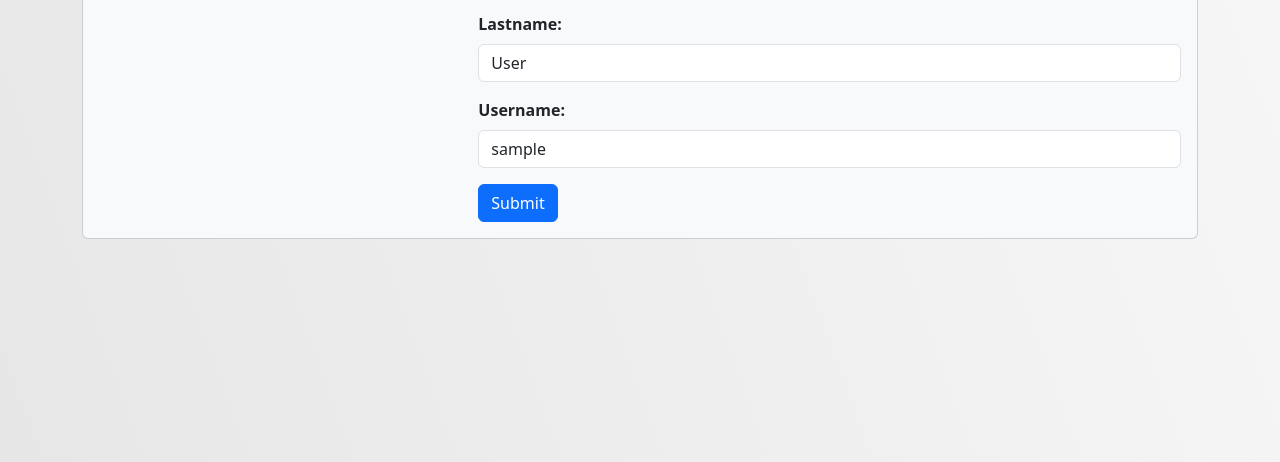
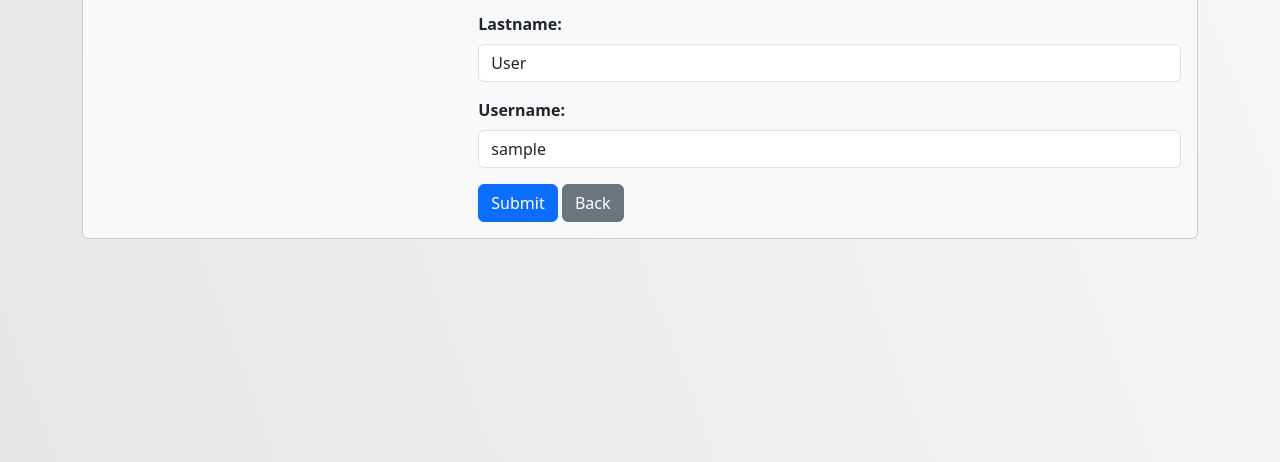
Before and after one commit to vyshnav-vinod/FilmFanatics, a Django app: page /edit/profile/1 in a window 1280 px wide. Shown: the part 215-677 px from the top of the page. Run offline with Django 5.2, Linux system fonts and the light colour scheme; the visitor is signed in with stand-in values (Sample User, id 1); data that the repository does not hold is empty; some libraries are stand-ins or nearby versions.

Commit message:
Minor change

```diff
--- a/filmfanatics/templates/edit_profile.html
+++ b/filmfanatics/templates/edit_profile.html
@@ -31,11 +31,11 @@
                         {% endfor %}
                         {% endif %}
                         <button type="submit" class="btn btn-primary">Submit</button>
+                        <a href="{% url 'main:profile' user.id %}" class="btn btn-secondary">Back</a>
                     </form>
                 </div>
             </div>
         </div>
     </div>
 </div>
-
 {% endblock %}
```
